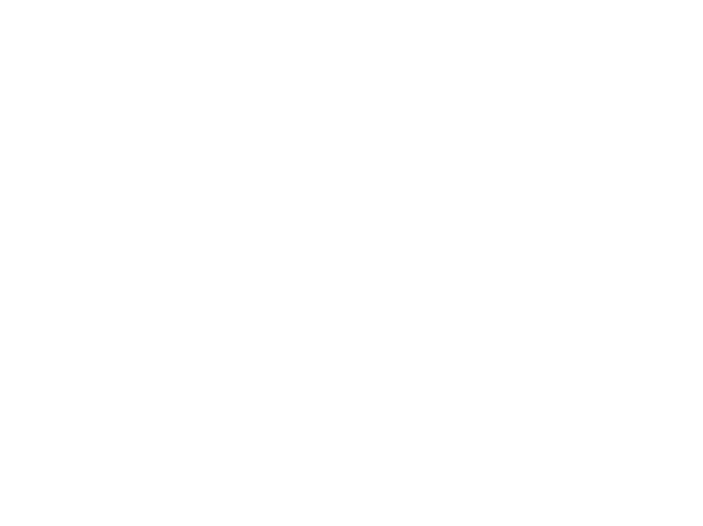
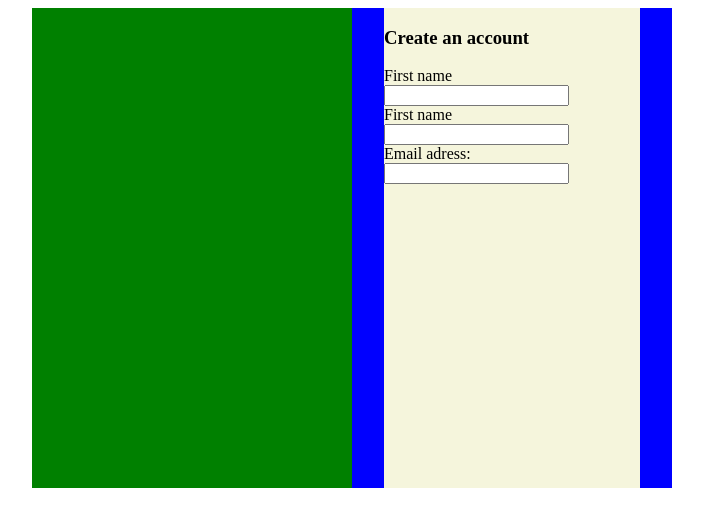
Before and after one commit to mitchwardweb/sign-up-form, a plain HTML site: page index.html in a window 1280 px wide. Shown: the whole page, without its empty margins (288-991 px from the left). Drawn offline with Linux system fonts and the light colour scheme.

Commit message:
align form

```diff
--- a/index.html
+++ b/index.html
@@ -8,6 +8,25 @@
     <title>Odin sign up form</title>
 </head>
 <body>
-
+    <div class="container">
+        <div class="image-side"></div>
+        <div class="form-container">
+            <form action="" method="post" class="sign-up">
+                <h3>Create an account</h3>
+                <div class="hw-form-row">
+                    <label for="first-name">First name</label>
+                    <input type="text" id="first-name" name="first-name required">
+                </div>
+                <div class="hw-form-row">
+                    <label for="last-name">First name</label>
+                    <input type="text" id="last-name" name="last-name required">
+                </div>
+                <div class="fw-form-row">
+                    <label for="email">Email adress:</label>
+                    <input type="email" name="email" id="email" required>
+                </div>
+            </form>
+        </div>
+    </div>
 </body>
 </html>
--- a/style.css
+++ b/style.css
@@ -0,0 +1,29 @@
+body {
+    display: flex;
+    justify-content: center;
+}
+
+.container{
+    background-color: red;
+    display: flex;
+    flex-wrap: wrap;
+    height: 60vh;
+    width: 80vh;
+}
+
+.form-container{
+    background-color: blue;
+    width: 50%;
+    display: flex;
+    justify-content: center;
+}
+
+.image-side{
+    background-color: green;
+    width: 50%;
+}
+
+.sign-up{
+    width: 80%;
+    background-color: beige;
+}
```
